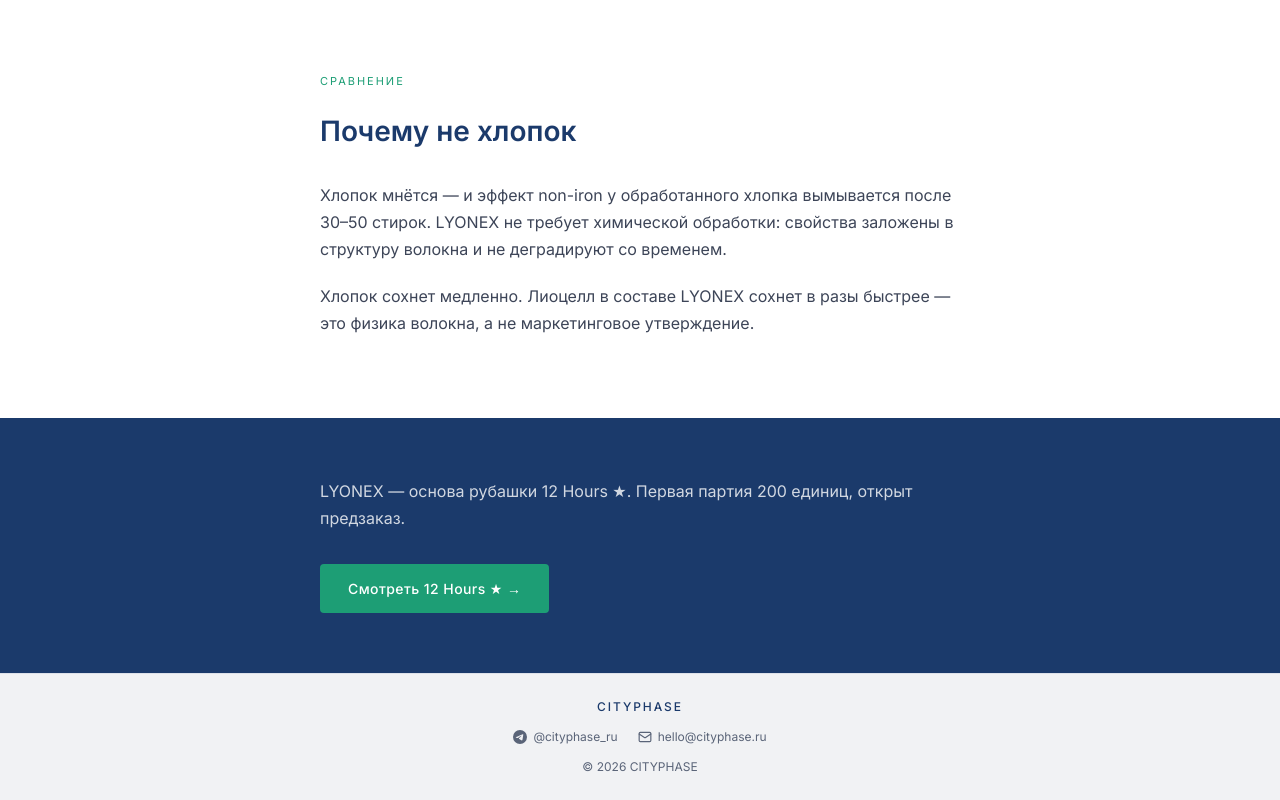
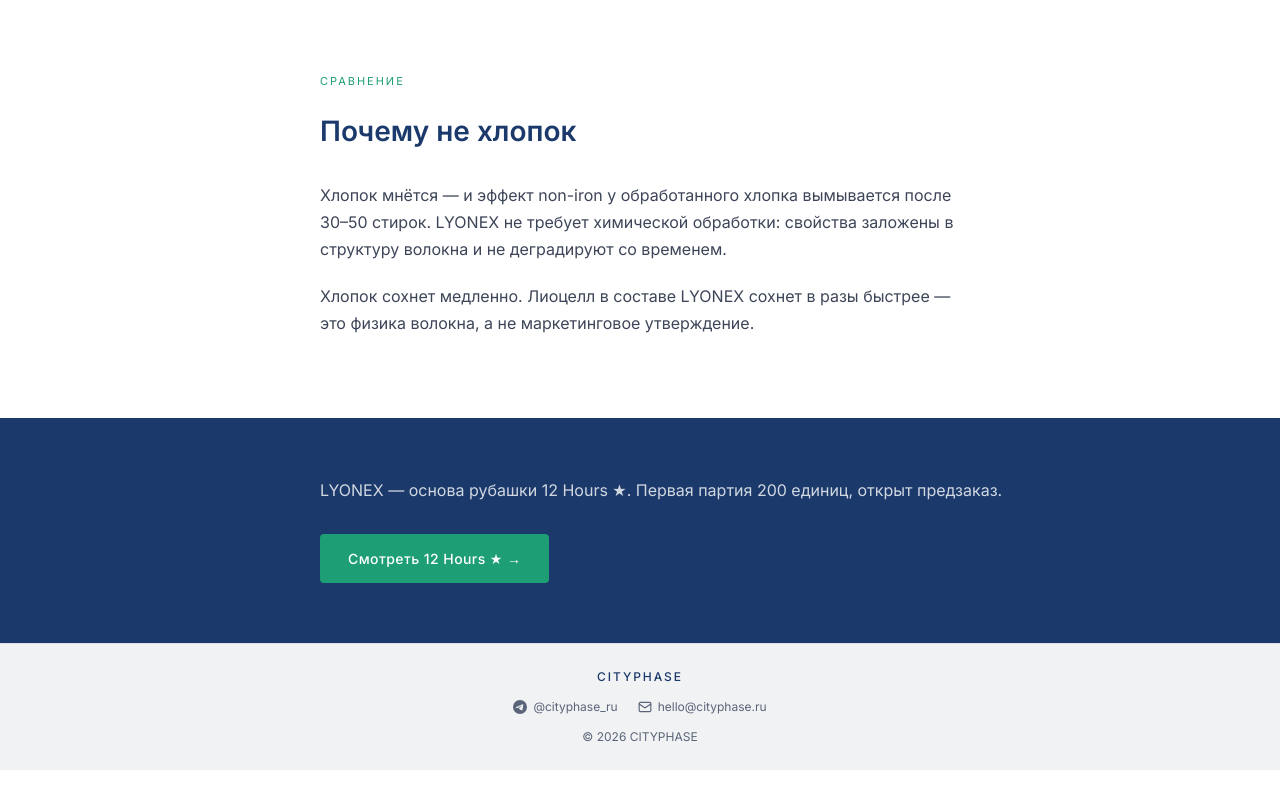
Before and after one commit to 1975pnv-lab/Cityphase, a Next.js app: page /technology in a window 1280 px wide. Shown: the part 1128-1928 px from the top of the page. After the commit the page ends 1898 px from the top, so only its background shows below. Built offline with nearby package versions, Linux system fonts and the light colour scheme.

Commit message:
fix: technology CTA text nowrap

```diff
--- a/app/technology/page.js
+++ b/app/technology/page.js
@@ -93,8 +93,8 @@ export default function Technology() {
 {/* CTA */}
       <section style={{ background: '#1B3A6B', padding: '60px 40px' }}>
         <div style={{ maxWidth: 640, margin: '0 auto' }}>
-          <p style={{ fontSize: 16, color: 'rgba(255,255,255,0.8)', lineHeight: 1.7, marginBottom: 32 }}>
-            LYONEX — основа рубашки 12 Hours ★. Первая партия 200 единиц, открыт предзаказ.
+          <p style={{ fontSize: 16, color: 'rgba(255,255,255,0.8)', whiteSpace: 'nowrap', marginBottom: 32 }}>
+           LYONEX — основа рубашки 12 Hours ★. Первая партия 200 единиц, открыт предзаказ.
           </p>
           <a href="/12-hours" style={{
             display: 'inline-block', background: '#1D9E75', color: '#fff',
```
